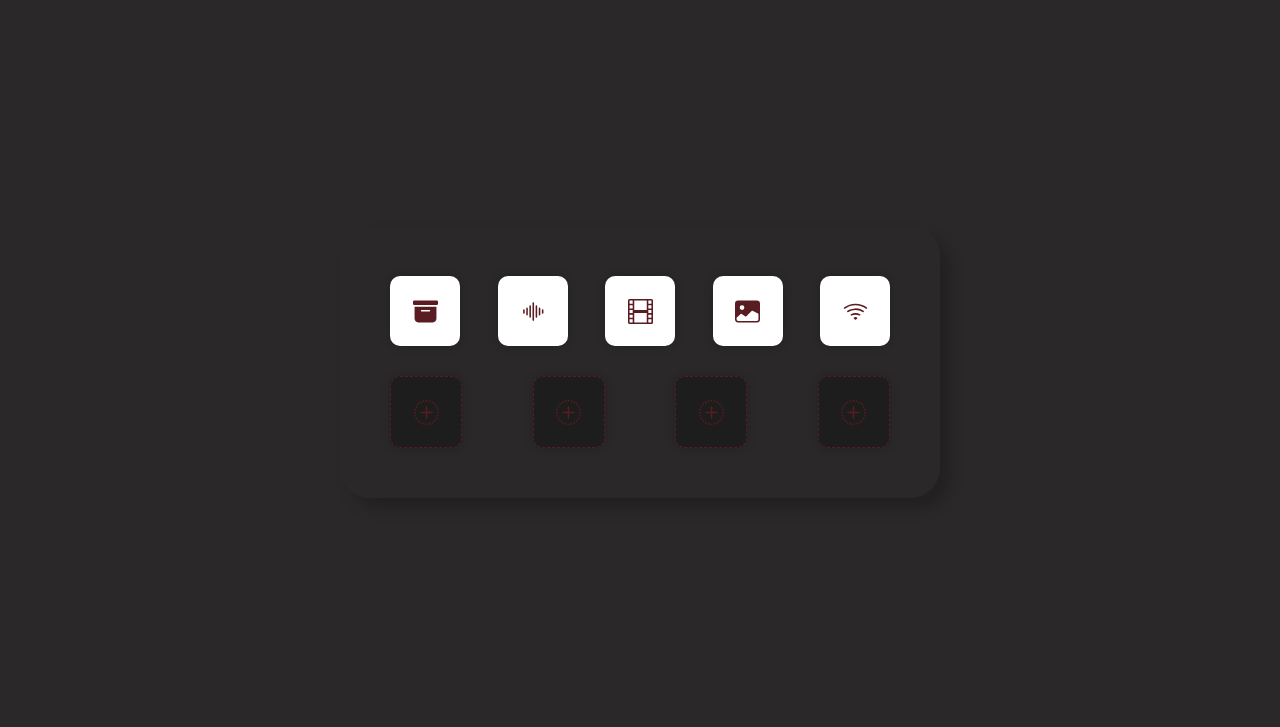
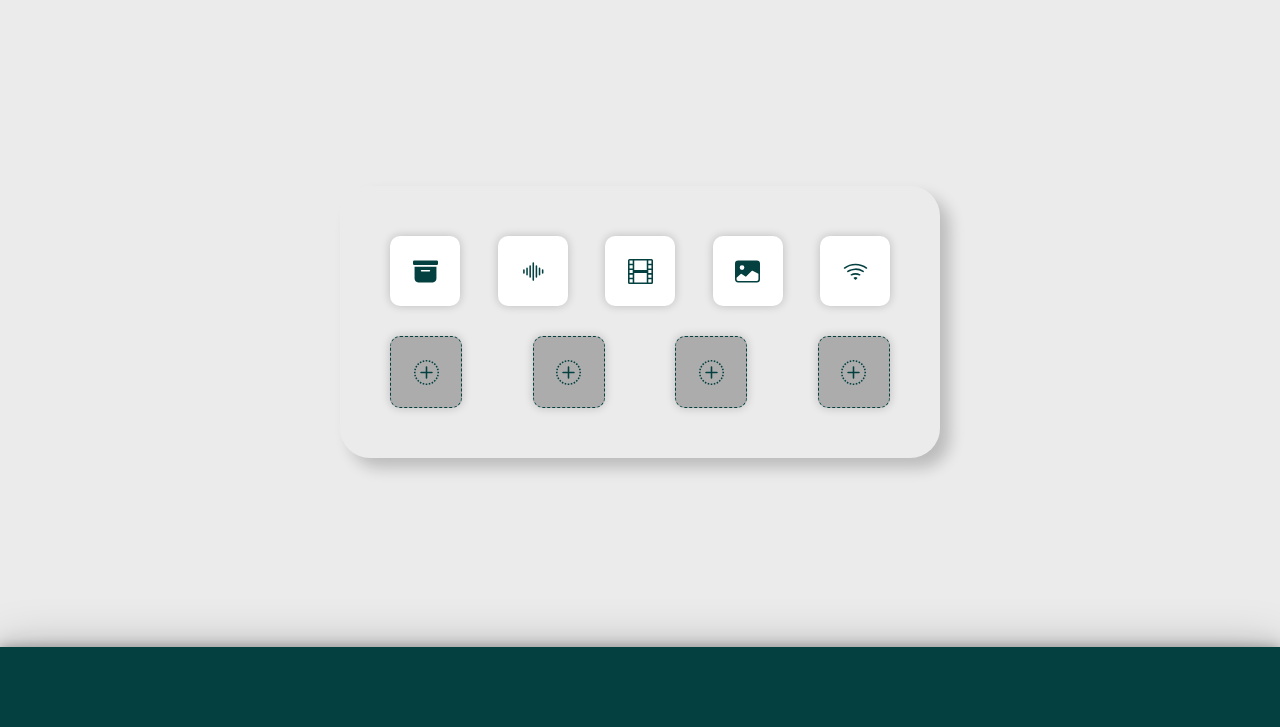
Before and after one commit to NathaReis/monitor, an Electron app: page src/home/index.html in a window 1280 px wide. Shown: the part 73-800 px from the top of the page. Drawn offline with Linux system fonts and the light colour scheme.

Commit message:
theme e início do control

```diff
--- a/src/folder/style.css
+++ b/src/folder/style.css
@@ -1,14 +1,15 @@
-@import url(../main.css);
+@import url(../global.css);
 
 #list-folder {
     width: 700px;
-    height: calc(90vh - 70px);
+    height: calc(90vh - var(--headerSize) - var(--footerSize));
     overflow: hidden auto;
     display: flex;
     align-items: center;
     justify-content: center;
     flex-wrap: wrap;
     gap: 15px;
+    padding: 20px;
 
     .box {
         height: 50px;
@@ -18,7 +19,7 @@
         flex-basis: 300px;
         flex-grow: 1;
         background-color: #ffffff;
-        box-shadow: 0 0 10px #0004;
+        box-shadow: 0 0 10px #0002;
         border-radius: 10px;
         cursor: pointer;
         padding: 0 10px 0 0;
@@ -26,8 +27,8 @@
         overflow: hidden;
 
         .box-svg {
-            width: 50px;
-            height: 50px;
+            min-width: 50px;
+            min-height: 50px;
             background-color: #eee;
             display: grid;
             align-items: center;
@@ -56,7 +57,7 @@
 
     .box:hover {
         background-color: #eeeeee;
-        box-shadow: 0 0 10px #0004, 0 0 20px #0004, 0 0 50px #0004;
+        box-shadow: 0 0 10px #0002, 0 0 20px #0002, 0 0 50px #0002;
 
         .box-svg {
             background-color: #ddd;
--- a/src/main.css
+++ b/src/global.css
@@ -8,14 +8,18 @@
 :root {
     --background: #2a2829;
     --primary: #591C21;
-    --secundary: #044040;
     --show: #D92525;
     --opacity: #8C1F28;
     --font-family: Arial, Helvetica, sans-serif;
+    --headerSize: 70px;
+    --footerSize: 80px;
 }
 
-body, html {
-    height:100%;
+.light:root {
+    --background: #ebebeb;
+    --primary: #044040;
+    --show: #25d9ca;
+    --opacity: #1f8c8c;
 }
 
 body {
@@ -25,7 +29,7 @@ body {
 
 header {
     width: 100vw;
-    height: 70px;
+    height: var(--headerSize);
     background-color: #0003;
     display: flex;
     align-items: center;
@@ -50,15 +54,47 @@ header {
     a:hover, svg:hover {
         opacity: .7;
     }
+
+    .theme {
+        position: absolute;
+        right: 20px;
+        width: var(--headerSize);
+        height: var(--headerSize);
+        display: grid;
+        align-items: center;
+        justify-content: center;
+        cursor: pointer;
+
+        svg {
+            width: 30px;
+            fill: var(--primary);
+        }
+    }
 }
 
 main {
     width: 100vw;
-    height: calc(100vh - 70px);
+    height: calc(100vh - var(--headerSize) - var(--footerSize));
     display: grid;
     align-items: center;
     justify-content: center;
     overflow: hidden;
+}
+
+footer {
+    position: absolute;
+    left: 0;
+    bottom: 0;
+    width: 100vw;
+    height: 80px;
+    background-color: var(--primary);
+    transition: .3s;
+    z-index: 1000;
+    cursor: pointer;
+    box-shadow: 0 0 10px #0003, 0 0 20px #0003, 0 0 50px #0003;
+}
+footer.active {
+    height: calc(100vh - var(--headerSize));
 }
 
 svg#loading {
--- /dev/null
+++ b/src/global.js
@@ -0,0 +1,55 @@
+const $body = document.querySelector("body");
+const $html = document.querySelector("html");
+const $header = document.querySelector("header");
+
+function createControl() {
+    const footer = document.createElement("footer");
+    footer.onclick = () => {
+        footer.classList.toggle("active");
+    }
+    $body.appendChild(footer);
+}
+createControl();
+
+
+function createTheme(localTheme) {
+    const theme = document.createElement("div");
+    const svgTheme = {
+        light:
+        `<svg xmlns="http://www.w3.org/2000/svg" class="bi bi-lamp-fill" viewBox="0 0 16 16">
+            <path fill-rule="evenodd" d="M5.04.303A.5.5 0 0 1 5.5 0h5c.2 0 .38.12.46.303l3 7a.5.5 0 0 1-.363.687h-.002q-.225.044-.45.081a33 33 0 0 1-4.645.425V13.5a.5.5 0 1 1-1 0V8.495a33 33 0 0 1-4.645-.425q-.225-.036-.45-.08h-.003a.5.5 0 0 1-.362-.688l3-7Z"/>
+            <path d="M6.493 12.574a.5.5 0 0 1-.411.575c-.712.118-1.28.295-1.655.493a1.3 1.3 0 0 0-.37.265.3.3 0 0 0-.052.075l-.001.004-.004.01V14l.002.008.016.033a.6.6 0 0 0 .145.15c.165.13.435.27.813.395.751.25 1.82.414 3.024.414s2.273-.163 3.024-.414c.378-.126.648-.265.813-.395a.6.6 0 0 0 .146-.15l.015-.033L12 14v-.004a.3.3 0 0 0-.057-.09 1.3 1.3 0 0 0-.37-.264c-.376-.198-.943-.375-1.655-.493a.5.5 0 1 1 .164-.986c.77.127 1.452.328 1.957.594C12.5 13 13 13.4 13 14c0 .426-.26.752-.544.977-.29.228-.68.413-1.116.558-.878.293-2.059.465-3.34.465s-2.462-.172-3.34-.465c-.436-.145-.826-.33-1.116-.558C3.26 14.752 3 14.426 3 14c0-.599.5-1 .961-1.243.505-.266 1.187-.467 1.957-.594a.5.5 0 0 1 .575.411"/>
+        </svg>`,
+        dark:
+        `<svg xmlns="http://www.w3.org/2000/svg" class="bi bi-lamp" viewBox="0 0 16 16">
+            <path fill-rule="evenodd" d="M5.04.303A.5.5 0 0 1 5.5 0h5c.2 0 .38.12.46.303l3 7a.5.5 0 0 1-.363.687h-.002q-.225.044-.45.081a33 33 0 0 1-4.645.425V13.5a.5.5 0 1 1-1 0V8.495a33 33 0 0 1-4.645-.425q-.225-.036-.45-.08h-.003a.5.5 0 0 1-.362-.688l3-7ZM3.21 7.116A31 31 0 0 0 8 7.5a31 31 0 0 0 4.791-.384L10.171 1H5.83z"/>
+            <path d="M6.493 12.574a.5.5 0 0 1-.411.575c-.712.118-1.28.295-1.655.493a1.3 1.3 0 0 0-.37.265.3.3 0 0 0-.052.075l-.001.004-.004.01V14l.002.008.016.033a.6.6 0 0 0 .145.15c.165.13.435.27.813.395.751.25 1.82.414 3.024.414s2.273-.163 3.024-.414c.378-.126.648-.265.813-.395a.6.6 0 0 0 .146-.15l.015-.033L12 14v-.004a.3.3 0 0 0-.057-.09 1.3 1.3 0 0 0-.37-.264c-.376-.198-.943-.375-1.655-.493a.5.5 0 1 1 .164-.986c.77.127 1.452.328 1.957.594C12.5 13 13 13.4 13 14c0 .426-.26.752-.544.977-.29.228-.68.413-1.116.558-.878.293-2.059.465-3.34.465s-2.462-.172-3.34-.465c-.436-.145-.826-.33-1.116-.558C3.26 14.752 3 14.426 3 14c0-.599.5-1 .961-1.243.505-.266 1.187-.467 1.957-.594a.5.5 0 0 1 .575.411"/>
+        </svg>`
+    }
+    const isLightTheme = {light: true}
+
+    theme.innerHTML = svgTheme[localTheme];
+    theme.classList.add("theme");
+
+    theme.onclick = () => {
+        theme.remove();
+        if(localTheme === 'light') {
+            localStorage.setItem("theme","dark");
+            getTheme();
+        }
+        else {
+            localStorage.setItem("theme","light");
+            getTheme();
+        }
+    }
+
+    $header.appendChild(theme);
+
+    isLightTheme[localTheme] ? $html.classList.add("light") : $html.classList.remove("light");
+}
+
+function getTheme() {
+    const theme = localStorage.getItem("theme");
+    createTheme(theme ? theme : 'light');
+}
+getTheme();
--- a/src/home/index.html
+++ b/src/home/index.html
@@ -108,4 +108,5 @@
     </main>
 </body>
 <script src="./script.js"></script>
+<script src="../global.js"></script>
 </html>
--- a/src/home/style.css
+++ b/src/home/style.css
@@ -1,4 +1,4 @@
-@import url(../main.css);
+@import url(../global.css);
 
 .box {
     display: flex;
--- a/src/monitor/style.css
+++ b/src/monitor/style.css
@@ -1,4 +1,4 @@
-@import url(../main.css);
+@import url(../global.css);
 
 body {
     background-color: transparent;
```
Also changed, not shown: src/folder/index.html (+1 -0 lines).
